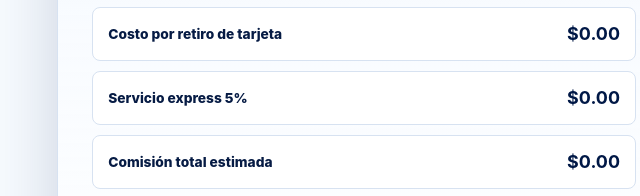
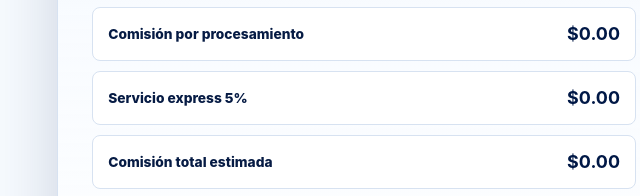
Before and after one commit to ServicioExpressPaypal/servicio-express-paypal, a plain HTML site: page index.html in a window 1280 px wide. Shown: the part 3420-3616 px from the top of the page, 559-1199 px from the left. Drawn offline with nearby package versions, Linux system fonts and the light colour scheme.

Commit message:
Update calculator processing labels

```diff
--- a/index.html
+++ b/index.html
@@ -213,7 +213,7 @@
               <strong id="paypalFee">$0.00</strong>
             </div>
             <div>
-              <span id="deliveryFeeLabel">Costo de retiro en cajero</span>
+              <span id="deliveryFeeLabel">Comisión por procesamiento</span>
               <strong id="deliveryFee">$0.00</strong>
             </div>
             <div>
--- a/script.js
+++ b/script.js
@@ -14,7 +14,7 @@ const siteConfig = {
       label: "Servicio express",
       rate: 0.05,
       feeModel: "atm",
-      deliveryLabel: "Costo por retiro de tarjeta",
+      deliveryLabel: "Comisión por procesamiento",
       minAmount: 50,
       maxAmount: 200,
       deliveryTime: "menos de 24 horas",
@@ -23,7 +23,7 @@ const siteConfig = {
       label: "Transferencia local",
       rate: 0.03,
       feeModel: "atm",
-      deliveryLabel: "Costo por retiro de tarjeta",
+      deliveryLabel: "Comisión por procesamiento",
       minAmount: 50,
       maxAmount: 500,
       deliveryTime: "1 a 2 días hábiles",
@@ -113,34 +113,41 @@ function calculateExchange() {
   amountInput.min = minAmount;
   amountInput.max = maxAmount;
 
+  deliveryFeeLabel.textContent = mode.deliveryLabel;
+  serviceFeeLabel.textContent = `${mode.label} ${formatRate(mode.rate)}`;
+
+  const isValid = amount >= minAmount && amount <= maxAmount;
+
+  // Fuera de rango: no se muestra el calculo, solo el mensaje.
+  if (!isValid) {
+    latestCalculation = null;
+    paypalFeeOutput.textContent = money(0);
+    deliveryFeeOutput.textContent = money(0);
+    serviceFeeAmount.textContent = money(0);
+    totalFeeOutput.textContent = money(0);
+    netAmountOutput.textContent = money(0);
+
+    if (!amount) {
+      note.textContent = `Ingresa un monto entre ${money(minAmount)} y ${money(maxAmount)} para calcular.`;
+      note.classList.remove("warning");
+    } else {
+      note.textContent = `En ${mode.label} el monto debe estar entre ${money(minAmount)} y ${money(maxAmount)}.`;
+      note.classList.add("warning");
+    }
+    return;
+  }
+
   const paypalFee = amount * siteConfig.paypalPercentFee;
   const deliveryCost = deliveryFee(mode, amount);
   const serviceFee = amount * mode.rate;
   const totalFee = paypalFee + deliveryCost + serviceFee;
   const net = Math.max(0, amount - totalFee);
-  const isValid = amount >= minAmount && amount <= maxAmount;
 
   paypalFeeOutput.textContent = money(paypalFee);
-  deliveryFeeLabel.textContent = mode.deliveryLabel;
   deliveryFeeOutput.textContent = money(deliveryCost);
-  serviceFeeLabel.textContent = `${mode.label} ${formatRate(mode.rate)}`;
   serviceFeeAmount.textContent = money(serviceFee);
   totalFeeOutput.textContent = money(totalFee);
   netAmountOutput.textContent = money(net);
-
-  if (!amount) {
-    latestCalculation = null;
-    note.textContent = `Ingresa un monto entre ${money(minAmount)} y ${money(maxAmount)} para calcular.`;
-    note.classList.remove("warning");
-    return;
-  }
-
-  if (!isValid) {
-    latestCalculation = null;
-    note.textContent = `En ${mode.label} el monto debe estar entre ${money(minAmount)} y ${money(maxAmount)}.`;
-    note.classList.add("warning");
-    return;
-  }
 
   latestCalculation = {
     amount,
```
